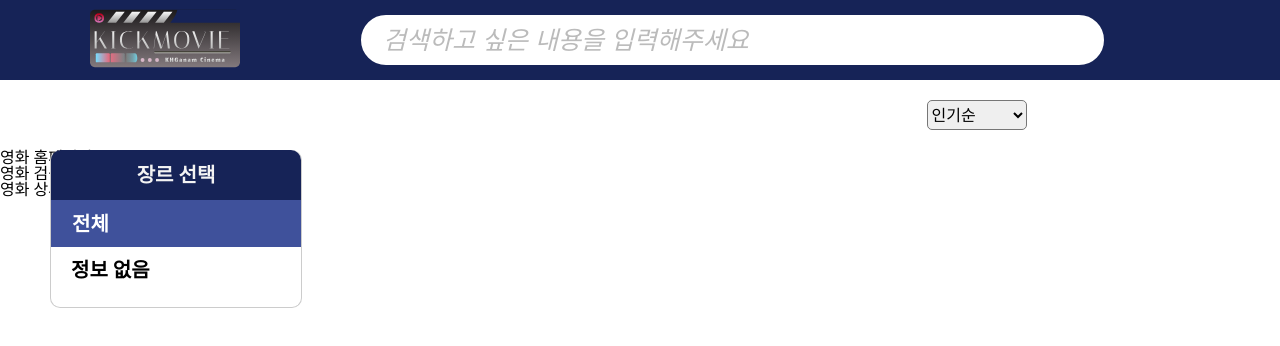
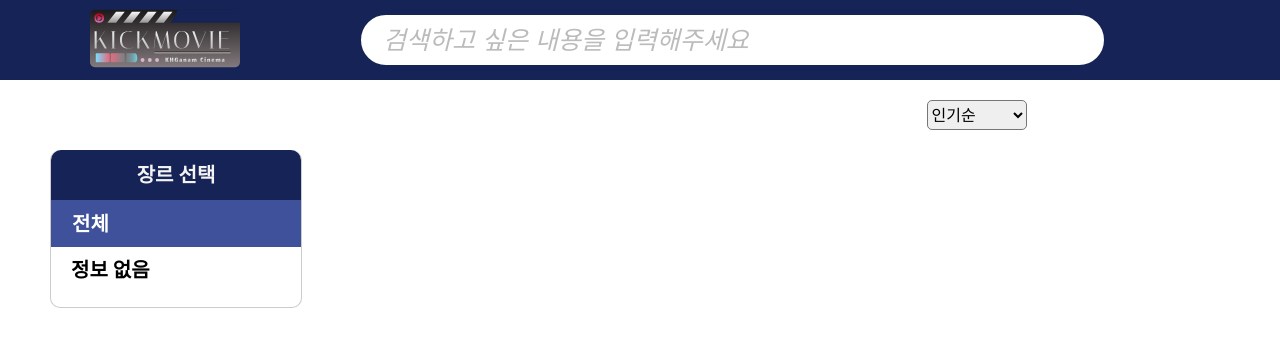
Before and after one commit to KH-Movie-Web-Project/FE-kick-movie, a Next.js app: page /search in a window 1280 px wide. Shown: the top 346 px of the page. Built offline with nearby package versions, Linux system fonts and the light colour scheme.

Commit message:
[fix] layout 수정 및 메인페이지 푸터 조절

```diff
--- a/app/layout.js
+++ b/app/layout.js
@@ -10,7 +10,6 @@ export default function RootLayout({ children }) {
     <>
       <MainHeader />
       <Suspense fallback={<div>검색 결과 로딩 중...</div>}>{children}</Suspense>
-      <Navigation />
     </>
   );
 }
--- a/app/mainpage.css
+++ b/app/mainpage.css
@@ -84,7 +84,6 @@
 
 /* 이미지 빙글 */
 .submit_benefit{
-    margin-top: 30px;
     background-color: purple;
     height: 200px;
 }
```
